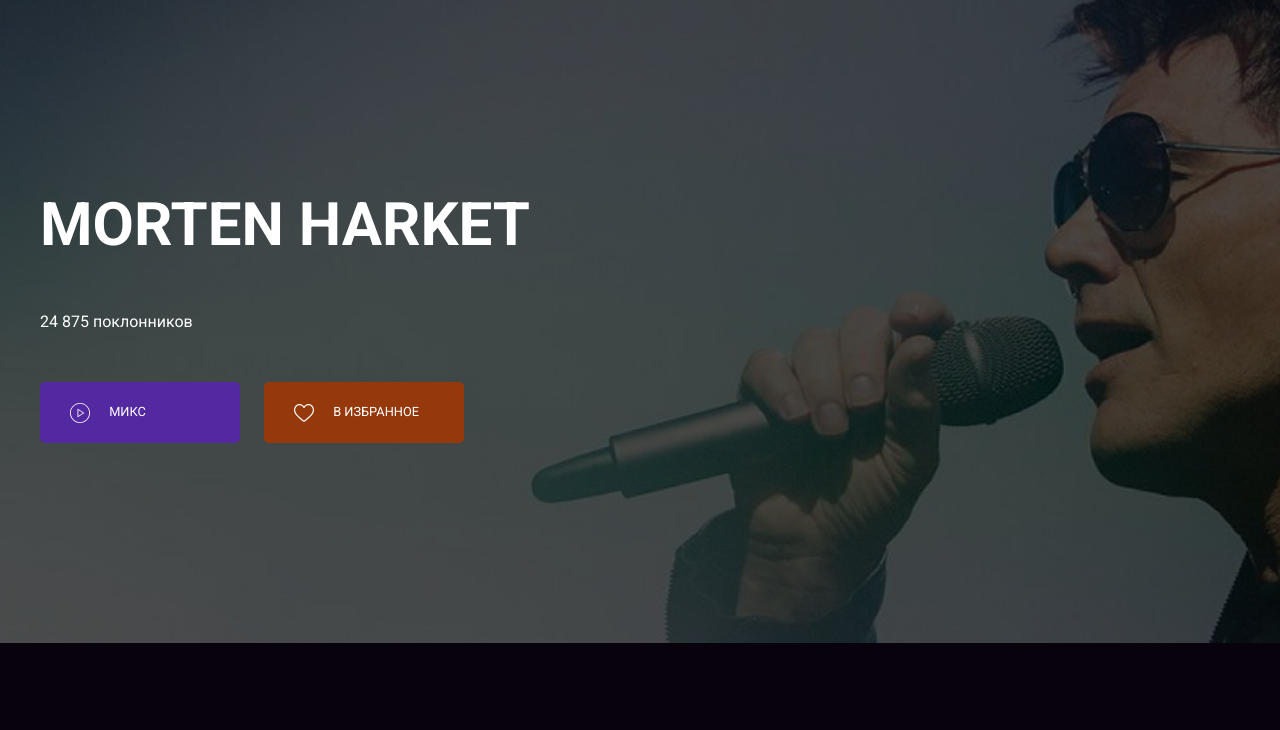
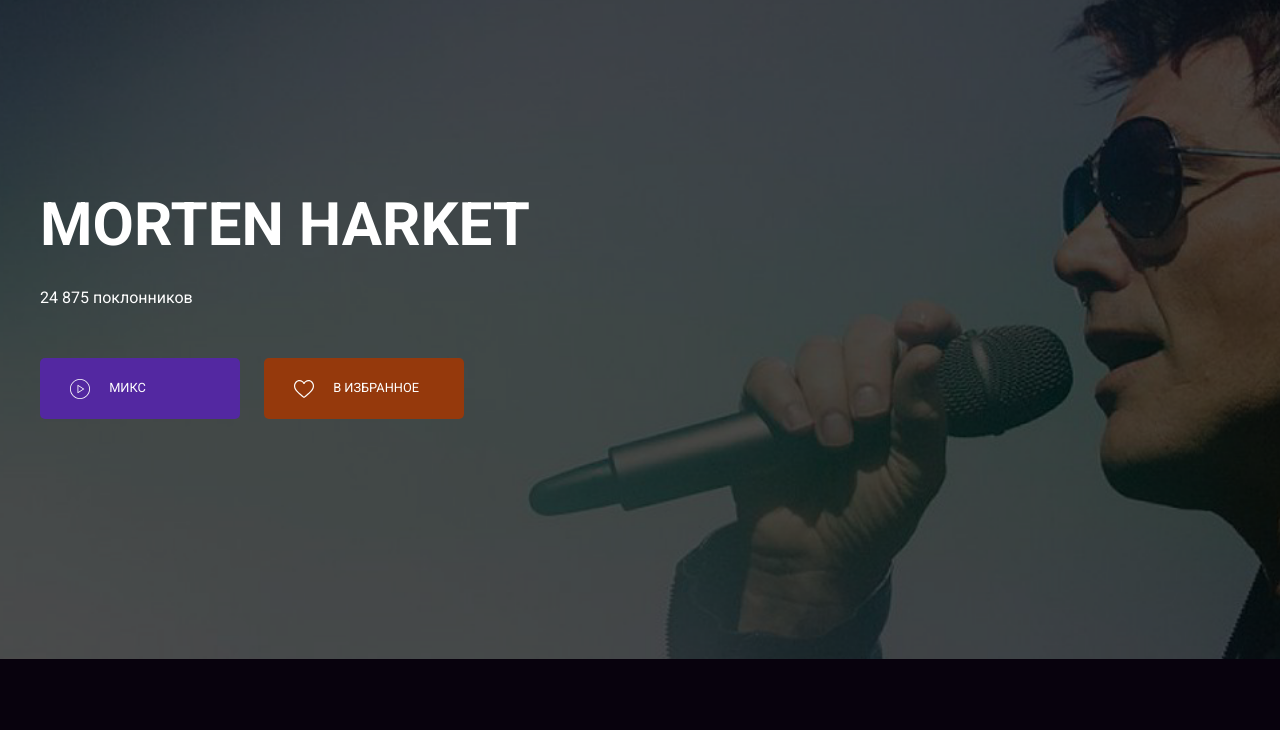
Before and after one commit to moryach0k/layout-designer-project-lvl2, a website: page src/artist.html in a window 1280 px wide. Shown: the part 70-800 px from the top of the page. Drawn offline with Linux system fonts and the light colour scheme.

Commit message:
fix to pass tests

```diff
--- a/src/artist.html
+++ b/src/artist.html
@@ -58,9 +58,9 @@
     <main>
       <div class="artist-preview artist-preview_bg-morten-harket" id="page-description">
         <div class="wrapper">
-          <h1 class="title-h1 mt-25 mt-xl-50 mb-40">Morten Harket</h1>
+          <h1 class="title-h1 mt-25 mt-xl-50">Morten Harket</h1>
           <p class="paragraph mb-48">24 875 поклонников</p>
-          <div class="flex-grid gap-24">
+          <div class="flex-grid gap-24 mb-40">
             <button class="btn artist-preview__btn artist-preview__btn_purple">
               <img
                 src="images/play-button.svg"
```
